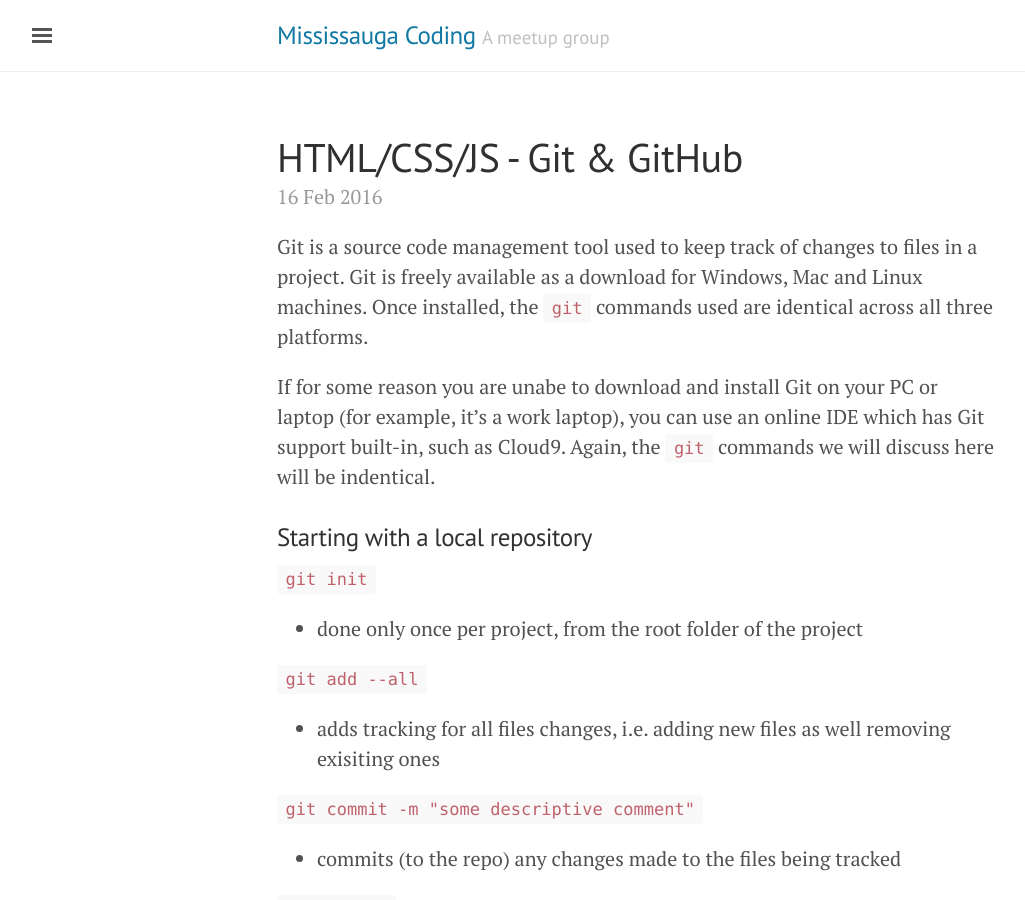
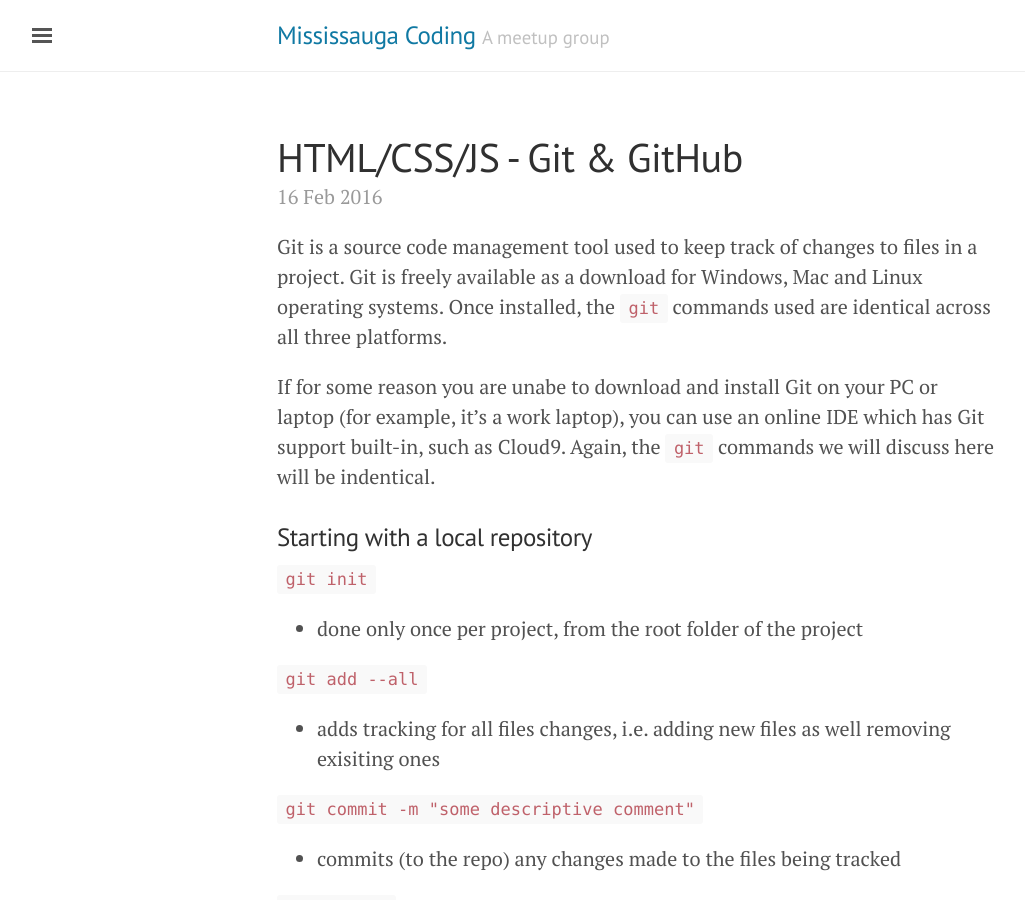
Before and after one commit to MississaugaCoding/mississaugacoding.github.io, a Jekyll site: the page built from _posts/2016-02-16-html-css-js-git.md, in a window 1280 px wide and 900 px high. Shown: the whole window, without its empty margins (3-1028 px from the left). Built offline with Jekyll 4.4.1, drawn with Linux system fonts in a browser that asks for light colours; comment, search, counter and statistics services are not loaded.

Commit message:
updated post for session 21

```diff
--- a/_posts/2016-02-16-html-css-js-git.md
+++ b/_posts/2016-02-16-html-css-js-git.md
@@ -5,7 +5,7 @@ comments: true
 publish: true
 ---
 
-Git is a source code management tool used to keep track of changes to files in a project. Git is freely available as a download for Windows, Mac and Linux machines. Once installed, the `git` commands used are identical across all three platforms.
+Git is a source code management tool used to keep track of changes to files in a project. Git is freely available as a download for Windows, Mac and Linux operating systems. Once installed, the `git` commands used are identical across all three platforms.
 
 If for some reason you are unabe to download and install Git on your PC or laptop (for example, it's a work laptop), you can use an online IDE which has Git support built-in, such as Cloud9. Again, the `git` commands we will discuss here will be indentical.
 
```
